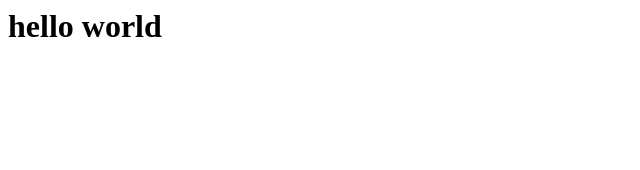
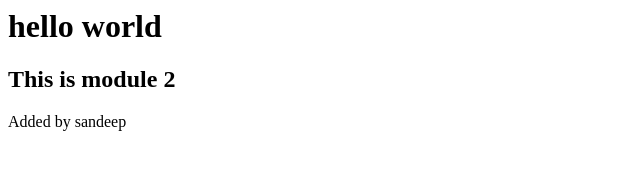
Before and after one commit to sandeepnegi1996/learngit, a plain HTML site: page index.html in a window 1280 px wide. Shown: the whole page, without its empty margins (0-640 px from the left). Drawn offline with Linux system fonts and the light colour scheme.

Commit message:
added a new div sandeep

```diff
--- a/index.html
+++ b/index.html
@@ -8,5 +8,10 @@
     <div>
         <h1>hello world</h1>
     </div>
+
+    <div>
+        <h2>This is module 2 </h2>
+        <p>Added by sandeep </p>
+    </div>
 </body>
 </html>
```
